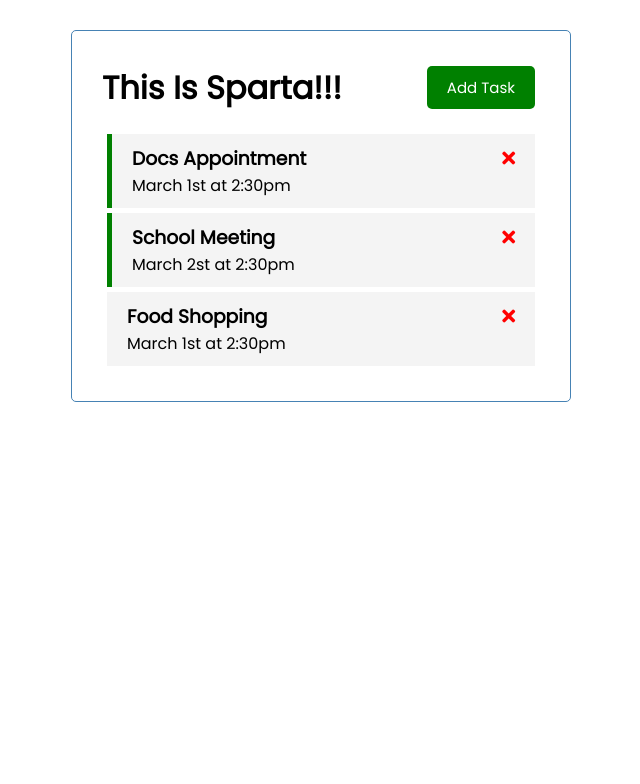
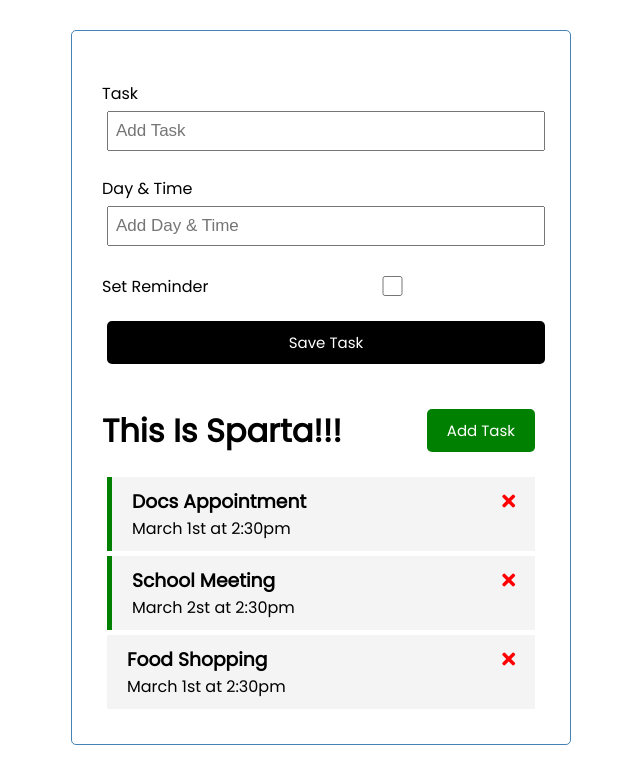
Before and after one commit to curexcode/Vue-js-test-project, a Vue app: page / in a window 1280 px wide. Shown: the top 784 px of the page, without its empty margins (319-959 px from the left). Built offline with nearby package versions, Linux system fonts and the light colour scheme.

Commit message:
Add basic form for adding task.

```diff
--- a/src/App.vue
+++ b/src/App.vue
@@ -1,6 +1,7 @@
 <template>
   <div class="container">
   <!-- <img alt="Vue logo" src="./assets/logo.png"> -->
+    <AddTask />
     <Header title="This Is Sparta!!!"/>
     <Tasks :tasks="tasks" @delete-task="deleteTask" @toggle-reminder="toggleReminder"/>
   </div>
@@ -9,12 +10,14 @@
 <script>
 import Header from './components/Header.vue';
 import Tasks from './components/Tasks.vue';
+import AddTask from './components/AddTask.vue';
 
 export default {
   name: 'App',
   components: {
     Header,
-    Tasks
+    Tasks,
+    AddTask
   },
   data() {
     return {
--- /dev/null
+++ b/src/components/AddTask.vue
@@ -0,0 +1,61 @@
+<template>
+    <form @submit="onSubmit" class="add-form">
+        <div class="form-control">
+        <label>Task</label>
+        <input type="text" v-model="text" name="text" placeholder="Add Task" />
+        </div>
+        <div class="form-control">
+        <label>Day & Time</label>
+        <input
+            type="text"
+            v-model="day"
+            name="day"
+            placeholder="Add Day & Time"
+        />
+        </div>
+        <div class="form-control form-control-check">
+        <label>Set Reminder</label>
+        <input type="checkbox" v-model="reminder" name="reminder" />
+        </div>
+
+        <input type="submit" value="Save Task" class="btn btn-block" />
+    </form>
+</template>
+
+<script>
+
+export default {
+    name: 'AddTask'
+}
+</script>
+
+<style scoped>
+.add-form {
+  margin-bottom: 40px;
+}
+.form-control {
+  margin: 20px 0;
+}
+.form-control label {
+  display: block;
+}
+.form-control input {
+  width: 100%;
+  height: 40px;
+  margin: 5px;
+  padding: 3px 7px;
+  font-size: 17px;
+}
+.form-control-check {
+  display: flex;
+  align-items: center;
+  justify-content: space-between;
+}
+.form-control-check label {
+  flex: 1;
+}
+.form-control-check input {
+  flex: 2;
+  height: 20px;
+}
+</style>
--- a/src/components/Tasks.vue
+++ b/src/components/Tasks.vue
@@ -19,7 +19,7 @@ export default{
     components: {
         Task,
     },
-    emits: ['delete-task', 'toggle-reminder'],
+    emits: ['delete-task', 'toggle-reminder'],          // Telling the component to expect these emits
 
 }
 
```
